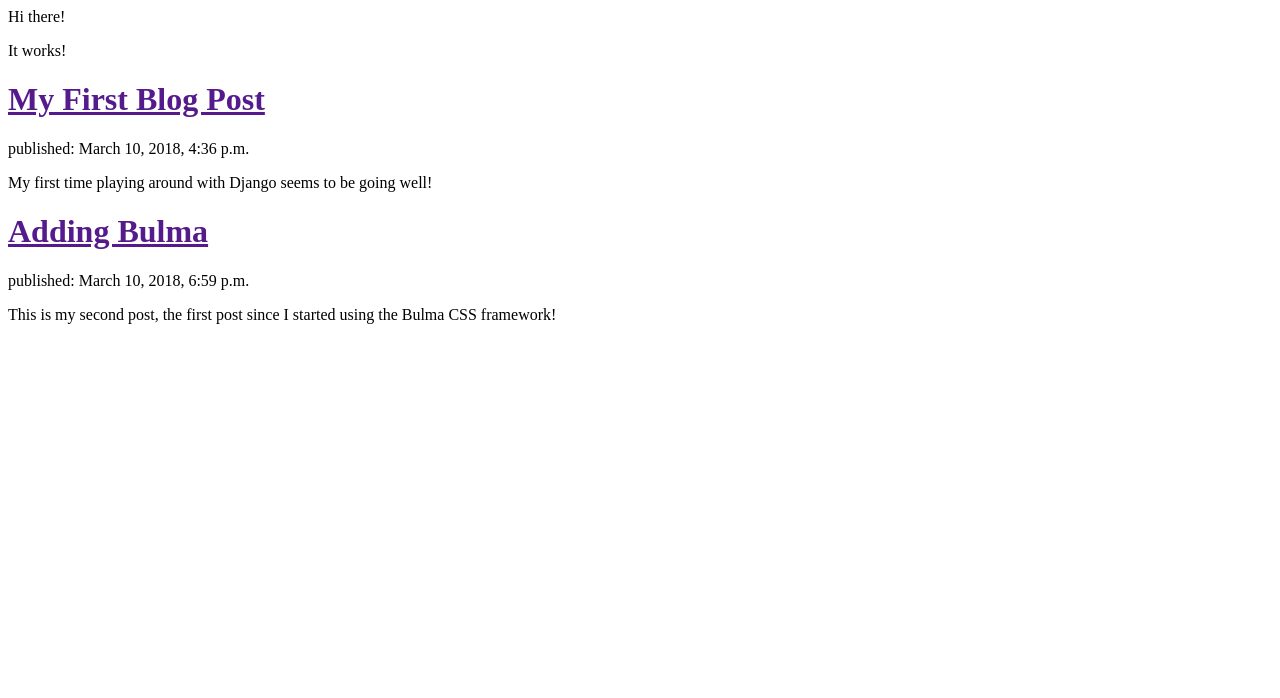
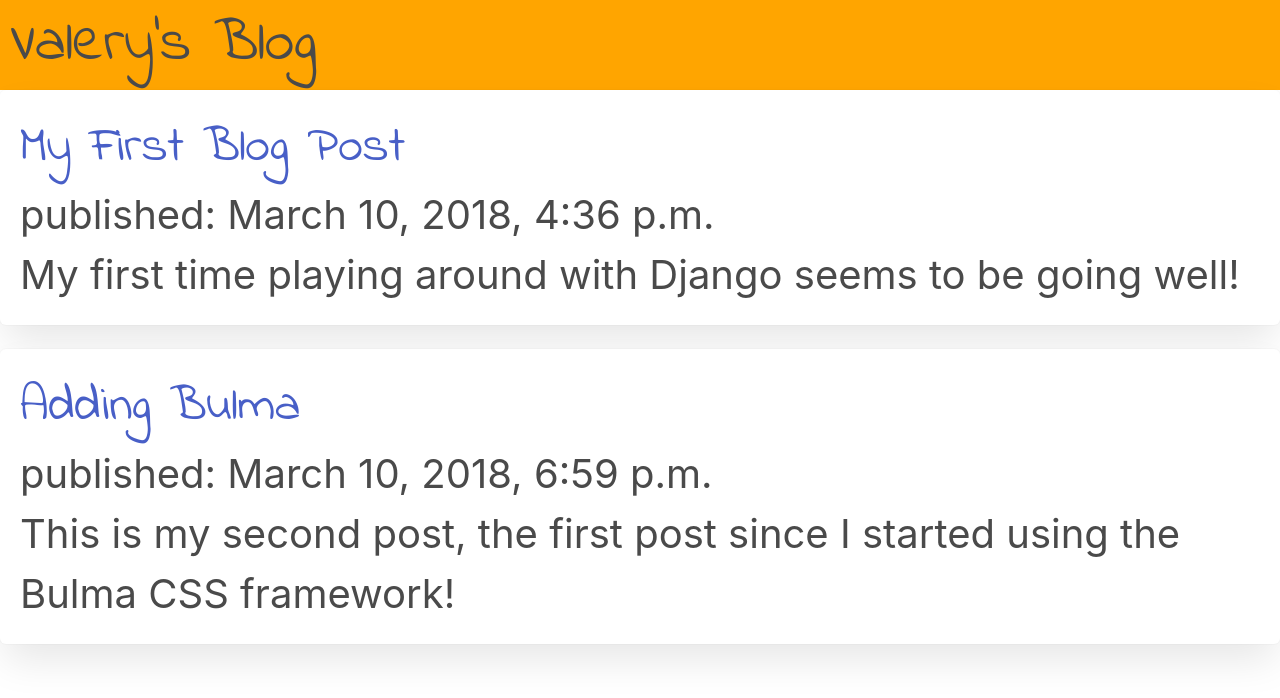
Before and after one commit to vzajkov/django-blog, a Django app: page / in a window 1280 px wide. Shown: the top 698 px of the page. Run offline with Django 3.2, Linux system fonts and the light colour scheme; data comes from the database, SQL or seed files in the repository; both versions use the stored data as it was after the commit; some libraries are stand-ins or nearby versions.

Commit message:
Edit styling

```diff
--- /dev/null
+++ b/blog/static/css/blog.css
@@ -0,0 +1,15 @@
+h1 {
+  font-family: 'Indie Flower', cursive;
+  font-size: 60px;
+  padding-left: 10px;
+  background: orange;
+}
+
+h2 {
+  font-family: 'Indie Flower', cursive;
+  font-size: 50px;
+}
+
+div {
+  font-size: 40px;
+}
--- a/blog/templates/blog/post_list.html
+++ b/blog/templates/blog/post_list.html
@@ -1,11 +1,21 @@
+{% load staticfiles %}
 <html>
-    <p>Hi there!</p>
-    <p>It works!</p>
+  <head>
+    <meta name="viewport" content="width=device-width, initial-scale=1">
+    <title>Valery's Blog</title>
+    <link href="https://fonts.googleapis.com/css?family=Indie+Flower" rel="stylesheet">
+    <link rel="stylesheet" href="https://cdnjs.cloudflare.com/ajax/libs/bulma/0.6.2/css/bulma.min.css">
+    <script defer src="https://use.fontawesome.com/releases/v5.0.6/js/all.js"></script>
+    <link rel="stylesheet" type="text/css" href="{% static 'css/blog.css' %}">
+  </head>
+  <body>
+    <h1>Valery's Blog</h1>
     {% for post in posts %}
-      <div>
-       <h1><a href="">{{ post.title }}</a></h1>
+      <div class="box">
+       <h2><a href="">{{ post.title }}</a></h2>
        <p>published: {{ post.published_date }}</p>
        <p>{{ post.text|linebreaksbr }}</p>
       </div>
     {% endfor %}
+  </body>
 </html>
```
Also changed, not shown: db.sqlite3.
